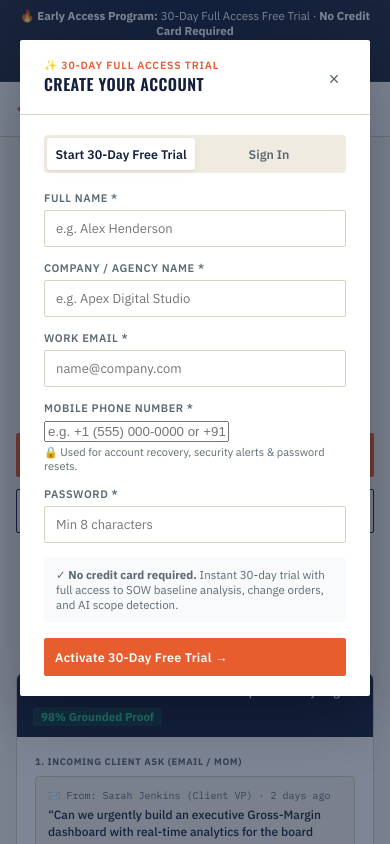
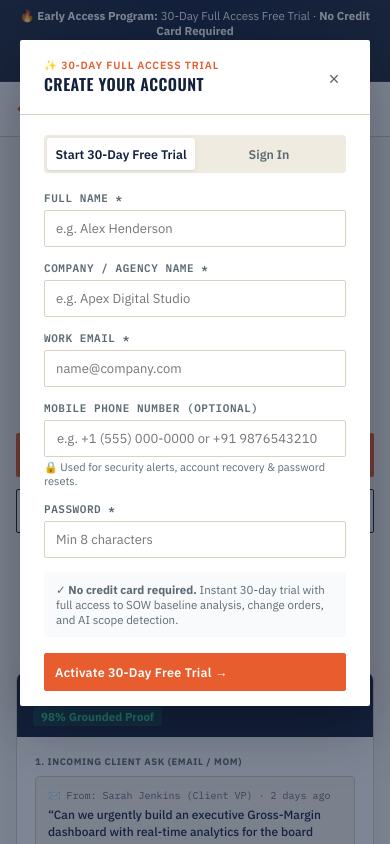
Before and after one commit to devworkkunalp/scopeline, a React (Vite) app in the folder client/: page / in a window 390 px wide. Both pictures are taken after a click on the button "🚀 Start 14-Day Free Trial (First 50 Users Free)". Shown: the top 844 px of the page. Built offline with nearby package versions, Linux system fonts and the light colour scheme; no server answers.

Commit message:
fix: automatic database schema migration for PhoneNumber/TrialEndsAt, uniform input styling, and make mobile phone optional

```diff
--- a/client/src/index.css
+++ b/client/src/index.css
@@ -36,6 +36,27 @@ h1,h2,h3,h4{
 .mono{font-family:'IBM Plex Mono', monospace;}
 button{font-family:inherit;cursor:pointer;}
 ::selection{background:var(--orange-dim);}
+
+/* Universal Form Controls */
+.field{margin-bottom:14px;text-align:left;}
+.field-label{display:block;font-size:11px;font-weight:700;color:var(--navy);letter-spacing:0.04em;text-transform:uppercase;margin-bottom:5px;font-family:'IBM Plex Mono',monospace;}
+.field input, .field select, .field textarea, input[type="text"], input[type="email"], input[type="password"], input[type="tel"], input[type="number"], select, textarea{
+  width:100%;
+  padding:9px 12px;
+  border:1.5px solid #D8D2C2;
+  border-radius:var(--radius);
+  background:#fff;
+  color:var(--ink);
+  font-size:13px;
+  font-family:inherit;
+  box-sizing:border-box;
+  transition:border-color 0.15s, box-shadow 0.15s;
+}
+.field input:focus, .field select:focus, .field textarea:focus, input:focus, select:focus, textarea:focus{
+  outline:none;
+  border-color:var(--orange);
+  box-shadow:0 0 0 2px var(--orange-dim);
+}
 
 /* ================= APP SHELL ================= */
 #app{display:flex; min-height:100vh;}
--- a/client/src/pages/LandingPage.jsx
+++ b/client/src/pages/LandingPage.jsx
@@ -94,10 +94,6 @@ export default function LandingPage({ onAuthSuccess }) {
       }
       if (!companyName.trim()) {
         setAuthError('Please enter your company or agency name.');
-        return;
-      }
-      if (!phoneNumber.trim()) {
-        setAuthError('Please enter your mobile phone number for account verification & security.');
         return;
       }
     }
@@ -654,16 +650,15 @@ export default function LandingPage({ onAuthSuccess }) {
 
                 {authTab === 'register' && (
                   <div className="field">
-                    <label className="field-label">Mobile Phone Number *</label>
+                    <label className="field-label">Mobile Phone Number (Optional)</label>
                     <input
                       type="tel"
                       placeholder="e.g. +1 (555) 000-0000 or +91 9876543210"
                       value={phoneNumber}
                       onChange={(e) => setPhoneNumber(e.target.value)}
-                      required
                     />
                     <div style={{ fontSize: 11, color: 'var(--steel)', marginTop: 3 }}>
-                      🔒 Used for account recovery, security alerts &amp; password resets.
+                      🔒 Used for security alerts, account recovery &amp; password resets.
                     </div>
                   </div>
                 )}
--- a/client/src/pages/OnboardingWizard.jsx
+++ b/client/src/pages/OnboardingWizard.jsx
@@ -42,10 +42,6 @@ export default function OnboardingWizard({ onComplete }) {
       }
       if (!company.trim()) {
         setErr('Please enter your company or agency name.');
-        return;
-      }
-      if (!phoneNumber.trim()) {
-        setErr('Please enter your mobile phone number for security verification.');
         return;
       }
 
@@ -197,16 +193,15 @@ export default function OnboardingWizard({ onComplete }) {
             </div>
 
             <div className="field">
-              <label className="field-label">Mobile Phone Number (with Country Code) *</label>
+              <label className="field-label">Mobile Phone Number (Optional)</label>
               <input
                 type="tel"
                 placeholder="e.g. +1 (555) 019-2834 or +91 98765 43210"
                 value={phoneNumber}
                 onChange={(e) => setPhoneNumber(e.target.value)}
-                required
               />
               <div style={{ fontSize: 11, color: 'var(--steel)', marginTop: 4 }}>
-                🔒 Required for identity authentication, security alerts, and instant password resets.
+                🔒 Used for security alerts, account recovery &amp; password resets.
               </div>
             </div>
 
```
Also changed, not shown: 1 other file (tests, documents, lock files or other folders).
